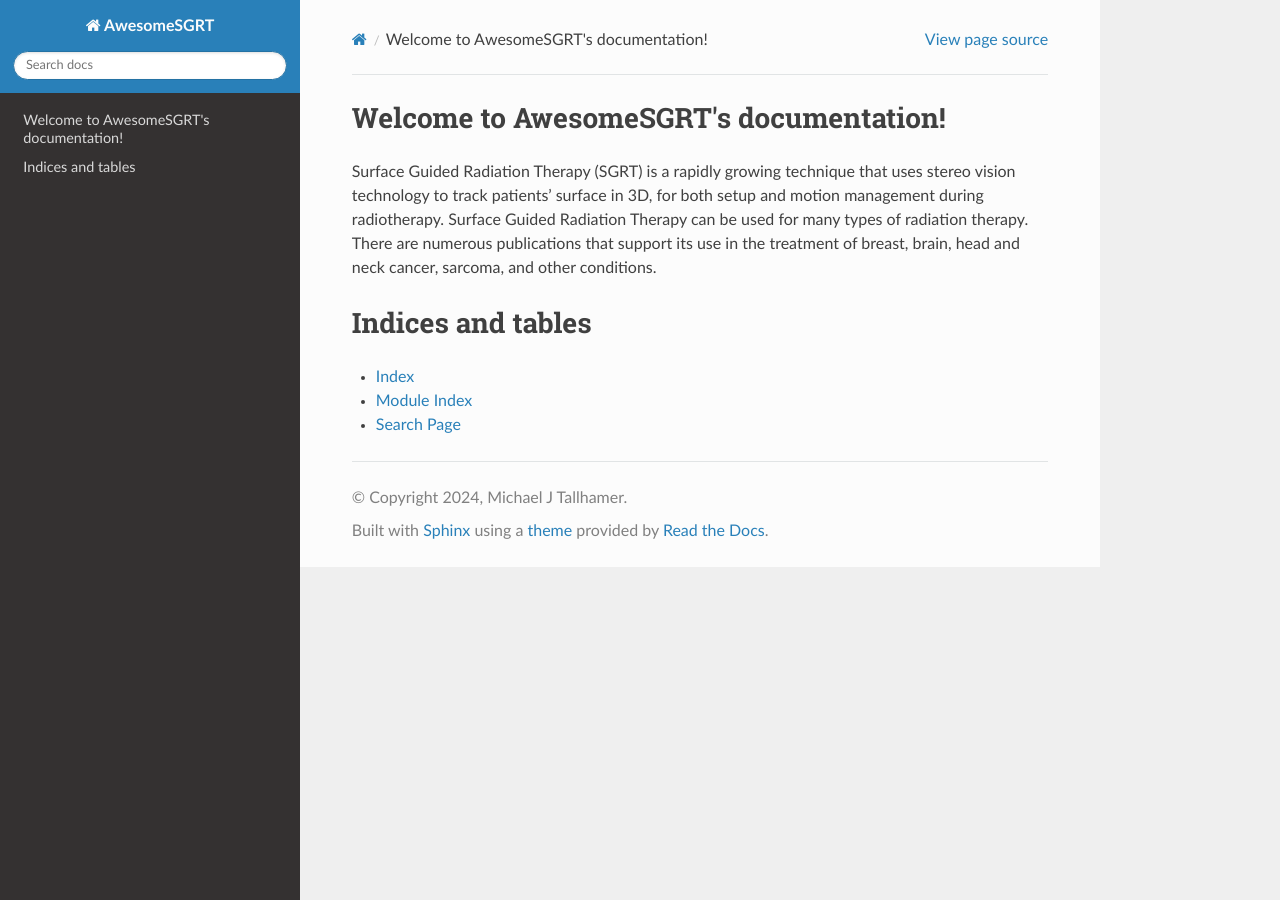
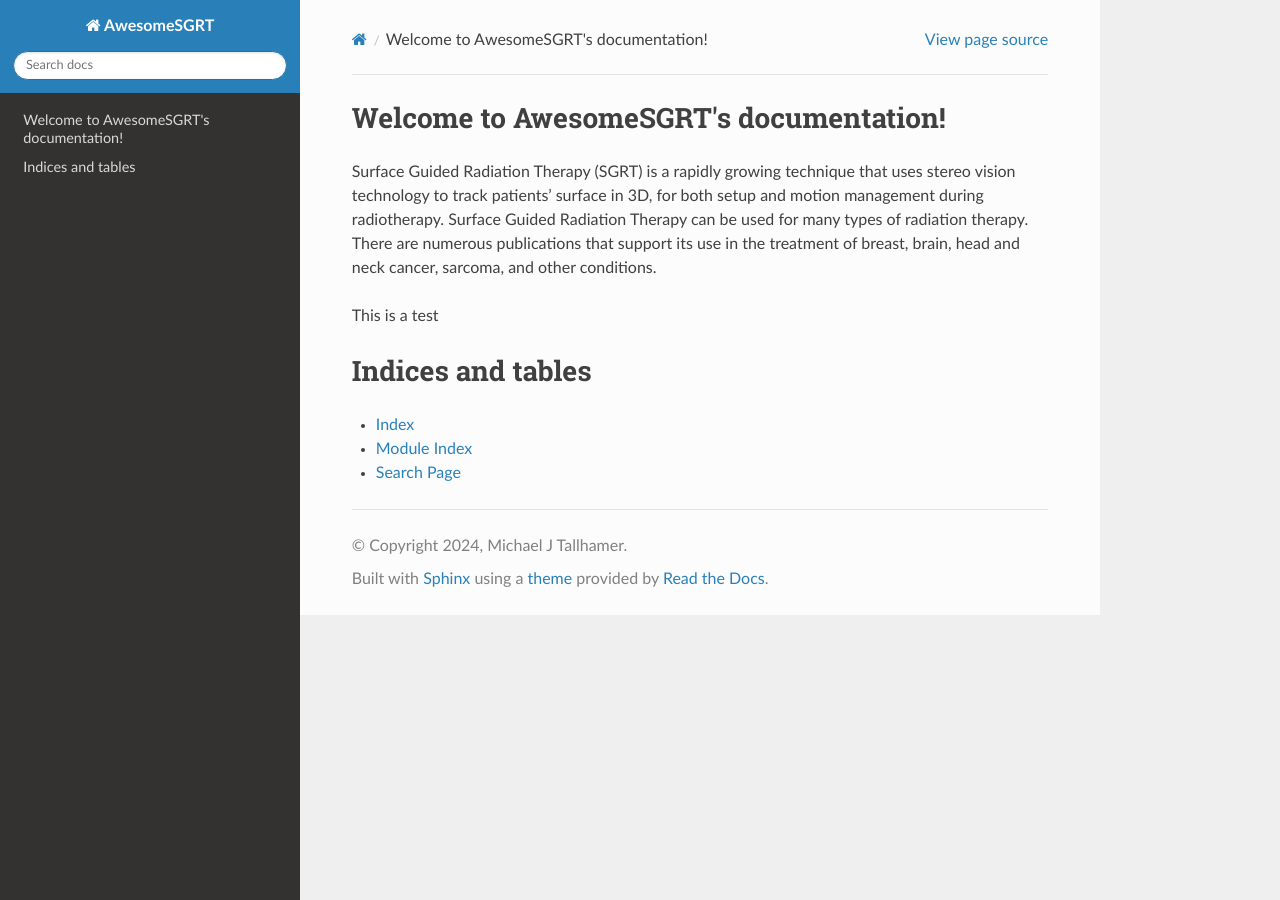
Before and after one commit to tallhamer/AwesomeSGRT, a Sphinx documentation site: the page built from docs/source/index.rst, in a window 1280 px wide. Built offline with Sphinx 7.4.7 and the Read the Docs theme 2.0.0, drawn with Linux system fonts in a browser that asks for light colours.

Commit message:
test commit

```diff
--- a/docs/source/index.rst
+++ b/docs/source/index.rst
@@ -5,7 +5,12 @@
 
 Welcome to AwesomeSGRT's documentation!
 =======================================
-Surface Guided Radiation Therapy (SGRT) is a rapidly growing technique that uses stereo vision technology to track patients’ surface in 3D, for both setup and motion management during radiotherapy. Surface Guided Radiation Therapy can be used for many types of radiation therapy. There are numerous publications that support its use in the treatment of breast, brain, head and neck cancer, sarcoma, and other conditions.
+Surface Guided Radiation Therapy (SGRT) is a rapidly growing technique that uses stereo vision technology to track
+patients’ surface in 3D, for both setup and motion management during radiotherapy. Surface Guided Radiation Therapy can
+be used for many types of radiation therapy. There are numerous publications that support its use in the treatment of
+breast, brain, head and neck cancer, sarcoma, and other conditions.
+
+This is a test
 
 .. toctree::
    :maxdepth: 2
```
